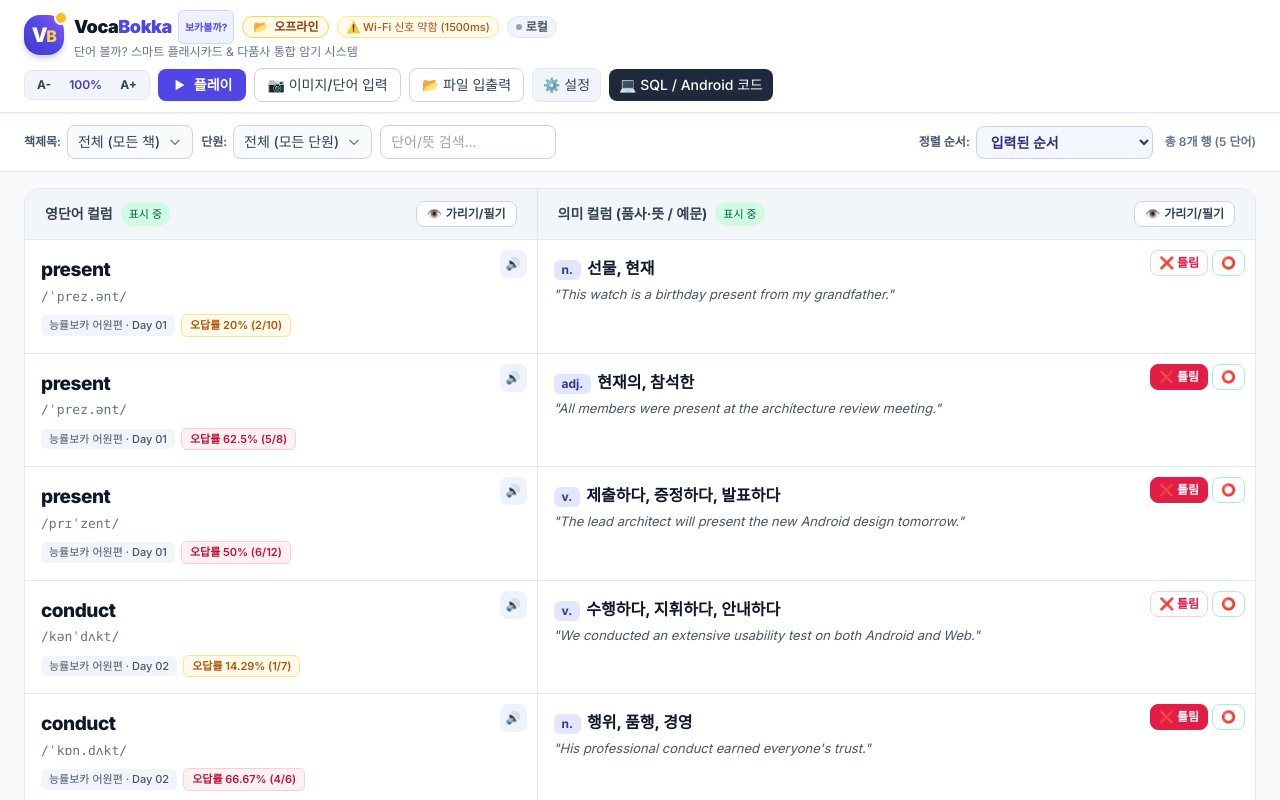
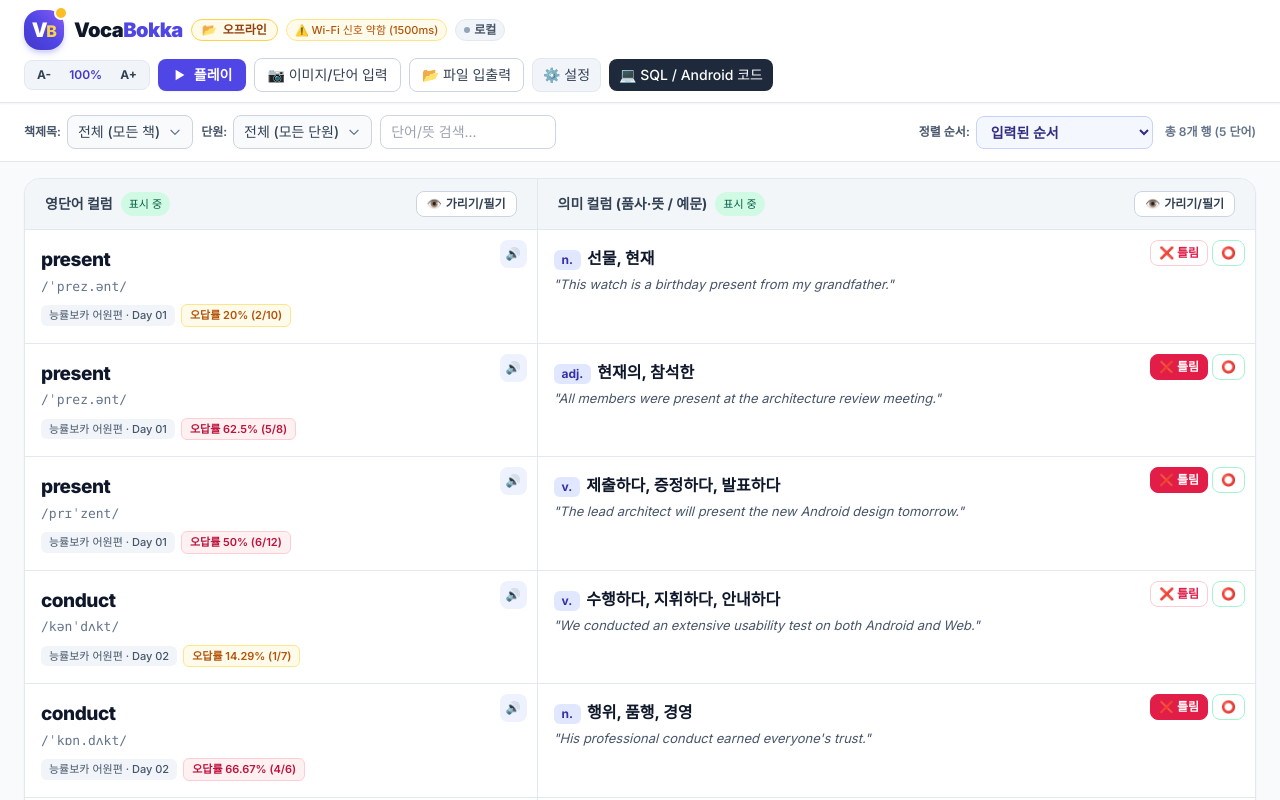
Before and after one commit to Run-GH/voca-arch-project, a plain HTML site: page index.html in a window 1280 px wide. Shown: the top 800 px of the page. Drawn offline with nearby package versions, Linux system fonts and the light colour scheme.

Commit message:
style: 헤더 타이틀 보카볼까? 뱃지 및 하단 설명 문구 제거 (미니멀 심플 디자인)

```diff
--- a/index.html
+++ b/index.html
@@ -52,12 +52,8 @@
           </span>
           <span class="absolute -top-0.5 -right-0.5 w-2.5 h-2.5 rounded-full bg-amber-400 ring-2 ring-white"></span>
         </div>
-        <div>
         <div class="flex items-center gap-2 flex-wrap">
-            <h1 class="font-black text-base sm:text-lg text-slate-900 tracking-tight flex items-center gap-1.5">
-              <span>Voca<span class="text-indigo-600">Bokka</span></span>
-              <span class="text-[10px] font-bold text-indigo-600 bg-indigo-50 border border-indigo-200/80 rounded-md px-1.5 py-0.5 tracking-normal">보카볼까?</span>
-            </h1>
+          <h1 class="font-black text-lg sm:text-xl text-slate-900 tracking-tight">Voca<span class="text-indigo-600">Bokka</span></h1>
 
           <!-- 온라인 / 오프라인 모드 토글 스위치 버튼 -->
           <button id="btnHeaderModeToggle" type="button" class="inline-flex items-center gap-1.5 px-2.5 py-0.5 rounded-full text-xs font-bold border border-emerald-300 bg-emerald-50 text-emerald-800 hover:bg-emerald-100 transition shadow-2xs cursor-pointer" title="클릭하여 온라인 / 오프라인 모드 수동 전환">
@@ -74,8 +70,6 @@
             <span class="w-1.5 h-1.5 rounded-full bg-emerald-500"></span>
             로컬
           </span>
-          </div>
-          <p class="text-xs text-slate-500 hidden sm:block">단어 볼까? 스마트 플래시카드 &amp; 다품사 통합 암기 시스템</p>
         </div>
       </div>
 
```
Also changed, not shown: web-app/index.html (+1 -7 lines). Lines whose indentation alone changed are shown as unchanged.
